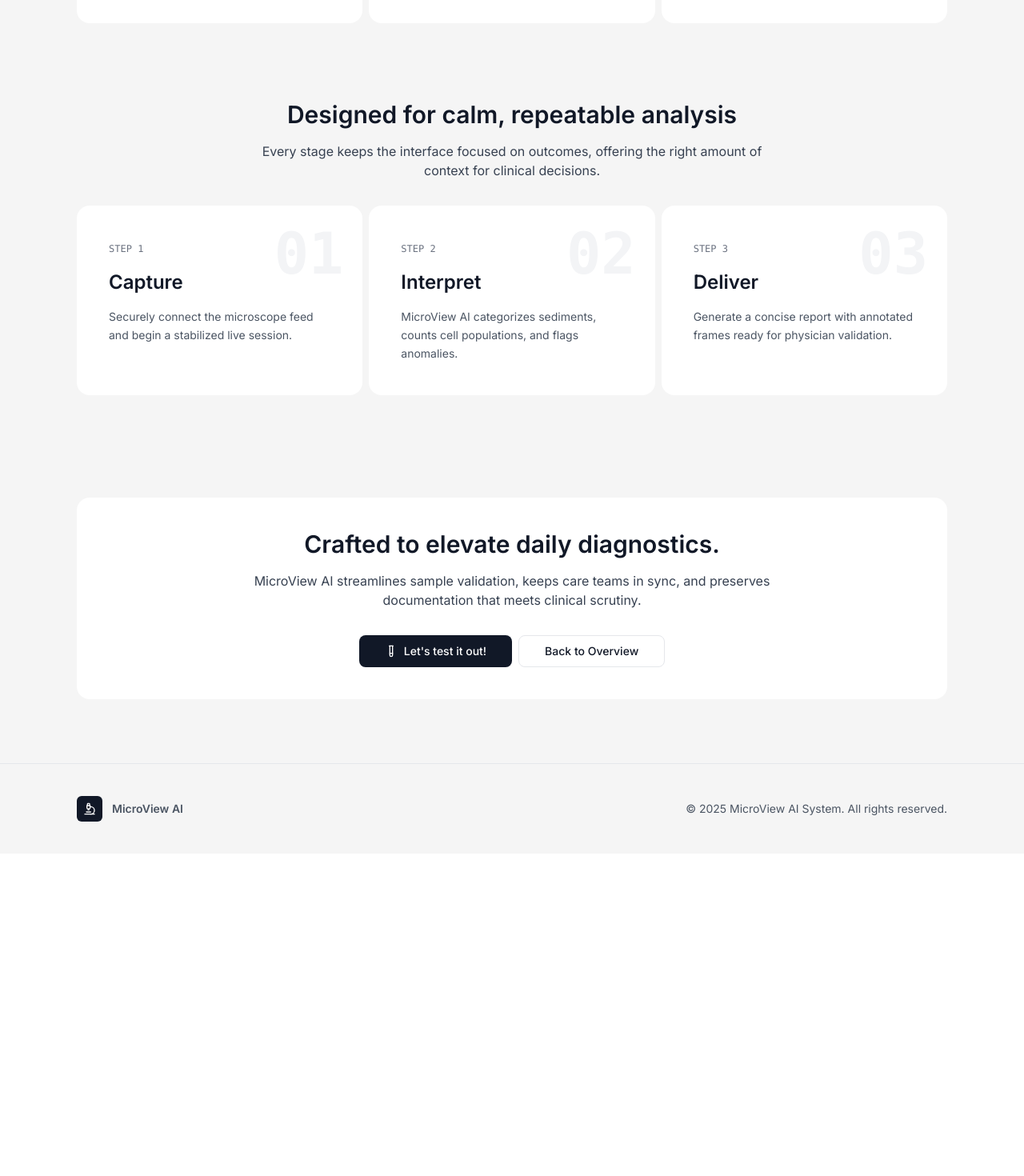
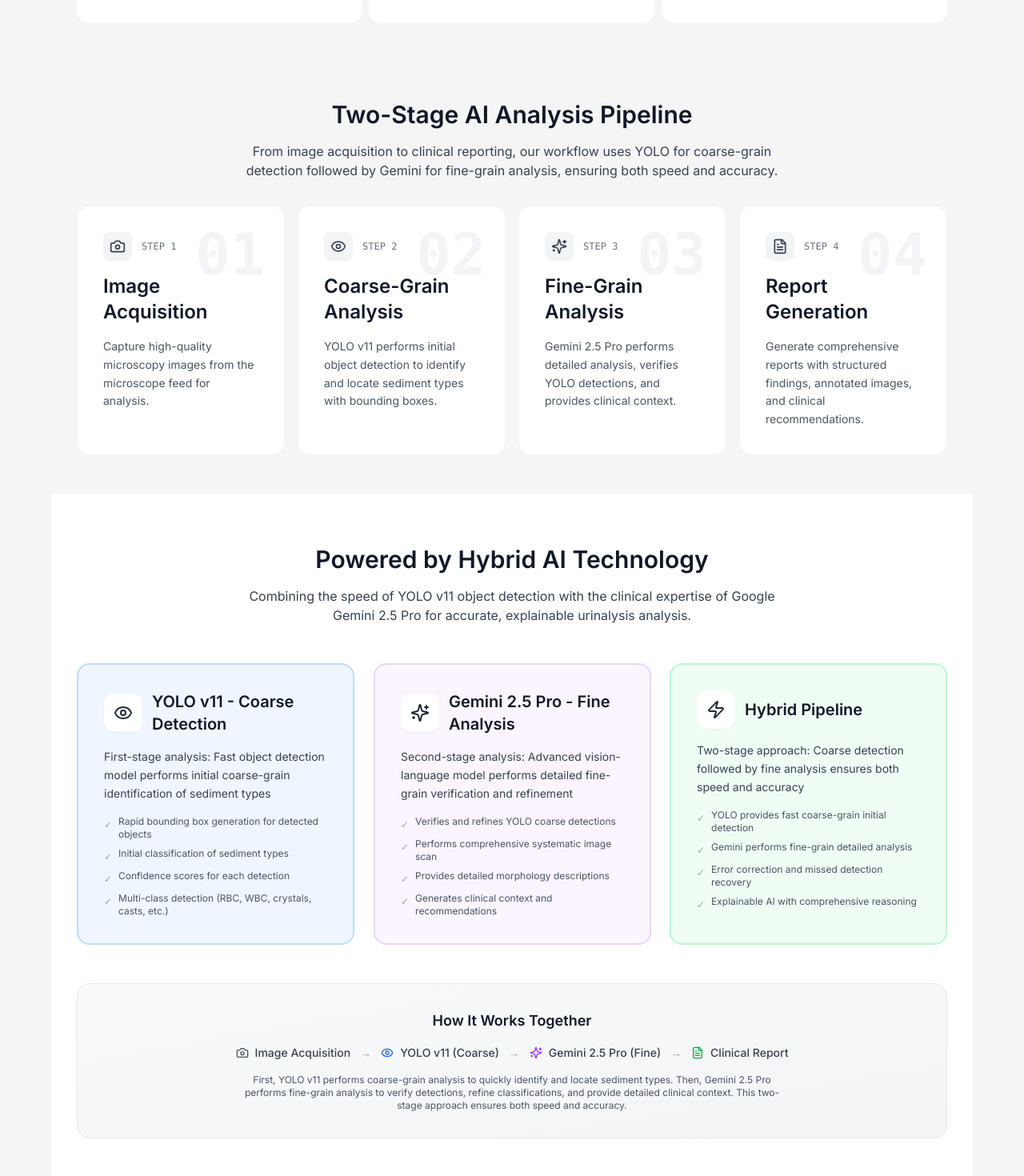
Before and after one commit to mcggEz/microview-ai, a Next.js app: page / in a window 1280 px wide. Shown: the part 700-2170 px from the top of the page at 80% size. Before the commit the page ends 1767 px from the top, so only its background shows below. Built offline with nearby package versions, Linux system fonts and the light colour scheme.

Commit message:
improved landing page

```diff
--- a/src/app/page.tsx
+++ b/src/app/page.tsx
@@ -2,7 +2,7 @@
 
 import { useRouter } from "next/navigation";
 import Image from "next/image";
-import { Microscope, TestTube } from "lucide-react";
+import { Microscope, TestTube, Camera, Brain, FileText, Zap, Eye, Sparkles } from "lucide-react";
 import Link from "next/link";
 
 import { Button } from "@/components/ui/button";
@@ -28,19 +28,67 @@
 
 const workflow = [
   {
-    title: "Capture",
+    title: "Image Acquisition",
     description:
-      "Securely connect the microscope feed and begin a stabilized live session.",
+      "Capture high-quality microscopy images from the microscope feed for analysis.",
+    icon: Camera
   },
   {
-    title: "Interpret",
+    title: "Coarse-Grain Analysis",
     description:
-      "MicroView AI categorizes sediments, counts cell populations, and flags anomalies.",
+      "YOLO v11 performs initial object detection to identify and locate sediment types with bounding boxes.",
+    icon: Eye
   },
   {
-    title: "Deliver",
+    title: "Fine-Grain Analysis",
     description:
-      "Generate a concise report with annotated frames ready for physician validation.",
+      "Gemini 2.5 Pro performs detailed analysis, verifies YOLO detections, and provides clinical context.",
+    icon: Sparkles
+  },
+  {
+    title: "Report Generation",
+    description:
+      "Generate comprehensive reports with structured findings, annotated images, and clinical recommendations.",
+    icon: FileText
+  },
+];
+
+const aiPipeline = [
+  {
+    title: "YOLO v11 - Coarse Detection",
+    description: "First-stage analysis: Fast object detection model performs initial coarse-grain identification of sediment types",
+    features: [
+      "Rapid bounding box generation for detected objects",
+      "Initial classification of sediment types",
+      "Confidence scores for each detection",
+      "Multi-class detection (RBC, WBC, crystals, casts, etc.)"
+    ],
+    icon: Eye,
+    color: "bg-blue-50 border-blue-200"
+  },
+  {
+    title: "Gemini 2.5 Pro - Fine Analysis",
+    description: "Second-stage analysis: Advanced vision-language model performs detailed fine-grain verification and refinement",
+    features: [
+      "Verifies and refines YOLO coarse detections",
+      "Performs comprehensive systematic image scan",
+      "Provides detailed morphology descriptions",
+      "Generates clinical context and recommendations"
+    ],
+    icon: Sparkles,
+    color: "bg-purple-50 border-purple-200"
+  },
+  {
+    title: "Hybrid Pipeline",
+    description: "Two-stage approach: Coarse detection followed by fine analysis ensures both speed and accuracy",
+    features: [
+      "YOLO provides fast coarse-grain initial detection",
+      "Gemini performs fine-grain detailed analysis",
+      "Error correction and missed detection recovery",
+      "Explainable AI with comprehensive reasoning"
+    ],
+    icon: Zap,
+    color: "bg-green-50 border-green-200"
   },
 ];
 
@@ -52,7 +100,7 @@
   };
 
   return (
-    <div className="min-h-screen bg-[#f5f5f5] text-gray-900">
+    <div className="min-h-screen bg-[#f5f5f5] text-gray-900 scroll-smooth">
       <Navbar onDemoClick={handleDemoClick} />
 
       <main>
@@ -173,14 +221,21 @@
         >
           <div className="grid gap-2 md:grid-cols-3">
             {highlights.map((item, index) => (
-              <div key={item.title} className="rounded-2xl bg-white p-8">
+              <div
+                key={item.title}
+                className="group rounded-2xl bg-white p-8 hover:shadow-lg transition-all duration-300 animate-in fade-in slide-in-from-bottom-4 hover:scale-105"
+                style={{
+                  animationDelay: `${index * 150}ms`,
+                  animationFillMode: 'both'
+                }}
+              >
                 <div className="mb-4 flex items-center gap-2">
-                  <span className="text-xs font-mono text-gray-400">
+                  <span className="text-xs font-mono text-gray-400 transition-colors duration-300 group-hover:text-gray-600">
                     {String(index + 1).padStart(2, "0")}
                   </span>
-                  <div className="h-px flex-1 bg-gray-200"></div>
+                  <div className="h-px flex-1 bg-gray-200 transition-all duration-300 group-hover:bg-gray-300"></div>
                 </div>
-                <h3 className="text-lg font-semibold text-gray-900 mb-2">
+                <h3 className="text-lg font-semibold text-gray-900 mb-2 transition-colors duration-300 group-hover:text-gray-700">
                   {item.title}
                 </h3>
                 <p className="text-sm leading-relaxed text-gray-600">
@@ -196,30 +251,40 @@
           className="mx-auto max-w-6xl px-4 py-12 sm:px-6 lg:px-8"
         >
           <div className="space-y-8">
-            <div className="text-center max-w-2xl mx-auto">
+            <div className="text-center max-w-2xl mx-auto animate-in fade-in slide-in-from-bottom-4">
               <h2 className="text-2xl font-semibold text-gray-900 sm:text-3xl">
-                Designed for calm, repeatable analysis
+                Two-Stage AI Analysis Pipeline
               </h2>
               <p className="mt-4 text-sm leading-relaxed text-gray-700 sm:text-base">
-                Every stage keeps the interface focused on outcomes, offering
-                the right amount of context for clinical decisions.
+                From image acquisition to clinical reporting, our workflow uses YOLO for coarse-grain detection followed by Gemini for fine-grain analysis, ensuring both speed and accuracy.
               </p>
             </div>
 
-            <div className="grid grid-cols-1 md:grid-cols-3 gap-2">
-              {workflow.map((step, index) => (
+            <div className="grid grid-cols-1 md:grid-cols-4 gap-4">
+              {workflow.map((step, index) => {
+                const IconComponent = step.icon;
+                return (
                   <div
                     key={step.title}
-                  className="relative rounded-2xl bg-white p-10 overflow-hidden"
+                    className="group relative rounded-2xl bg-white p-8 overflow-hidden border border-gray-100 hover:border-gray-300 hover:shadow-lg transition-all duration-300 animate-in fade-in slide-in-from-bottom-4"
+                    style={{
+                      animationDelay: `${index * 100}ms`,
+                      animationFillMode: 'both'
+                    }}
                   >
-                  <div className="absolute top-6 right-6 text-7xl font-bold text-gray-100 font-mono">
+                    <div className="absolute top-6 right-6 text-7xl font-bold text-gray-100 font-mono transition-transform duration-300 group-hover:scale-110 group-hover:text-gray-200">
                       {String(index + 1).padStart(2, "0")}
                     </div>
                     <div className="relative space-y-4">
-                    <span className="text-xs uppercase font-mono text-gray-500">
+                      <div className="flex items-center gap-3">
+                        <div className="p-2 rounded-lg bg-gray-100 transition-all duration-300 group-hover:bg-gray-200 group-hover:scale-110 group-hover:rotate-6">
+                          <IconComponent className="h-5 w-5 text-gray-700 transition-transform duration-300 group-hover:rotate-12" />
+                        </div>
+                        <span className="text-xs uppercase font-mono text-gray-500 transition-colors duration-300 group-hover:text-gray-700">
                           Step {index + 1}
                         </span>
-                    <h3 className="text-2xl font-semibold text-gray-900">
+                      </div>
+                      <h3 className="text-2xl font-semibold text-gray-900 transition-colors duration-300 group-hover:text-gray-700">
                         {step.title}
                       </h3>
                       <p className="text-sm leading-relaxed text-gray-600">
@@ -227,7 +292,97 @@
                       </p>
                     </div>
                   </div>
+                );
+              })}
+            </div>
+          </div>
+        </section>
+
+        <section
+          id="ai-pipeline"
+          className="mx-auto max-w-6xl px-4 py-16 sm:px-6 lg:px-8 bg-white"
+        >
+          <div className="space-y-12">
+            <div className="text-center max-w-2xl mx-auto animate-in fade-in slide-in-from-bottom-4">
+              <h2 className="text-2xl font-semibold text-gray-900 sm:text-3xl">
+                Powered by Hybrid AI Technology
+              </h2>
+              <p className="mt-4 text-sm leading-relaxed text-gray-700 sm:text-base">
+                Combining the speed of YOLO v11 object detection with the clinical expertise of Google Gemini 2.5 Pro for accurate, explainable urinalysis analysis.
+              </p>
+            </div>
+
+            <div className="grid grid-cols-1 md:grid-cols-3 gap-6">
+              {aiPipeline.map((tech, index) => {
+                const IconComponent = tech.icon;
+                return (
+                  <div
+                    key={tech.title}
+                    className={`rounded-2xl p-8 border-2 ${tech.color} transition-all duration-300 hover:scale-105 hover:shadow-xl animate-in fade-in slide-in-from-bottom-4`}
+                    style={{
+                      animationDelay: `${index * 150}ms`,
+                      animationFillMode: 'both'
+                    }}
+                  >
+                    <div className="space-y-4">
+                      <div className="flex items-center gap-3">
+                        <div className="p-3 rounded-xl bg-white shadow-sm transition-all duration-300 hover:scale-110 hover:rotate-6">
+                          <IconComponent className="h-6 w-6 text-gray-800 transition-transform duration-300" />
+                        </div>
+                        <h3 className="text-xl font-semibold text-gray-900 transition-colors duration-300 group-hover:text-gray-700">
+                          {tech.title}
+                        </h3>
+                      </div>
+                      <p className="text-sm leading-relaxed text-gray-700">
+                        {tech.description}
+                      </p>
+                      <ul className="space-y-2 mt-4">
+                        {tech.features.map((feature, idx) => (
+                          <li
+                            key={idx}
+                            className="text-xs text-gray-600 flex items-start gap-2 transition-all duration-300 hover:translate-x-1"
+                          >
+                            <span className="text-gray-400 mt-1 transition-colors duration-300 group-hover:text-green-500">✓</span>
+                            <span>{feature}</span>
+                          </li>
                         ))}
+                      </ul>
+                    </div>
+                  </div>
+                );
+              })}
+            </div>
+
+            <div className="rounded-2xl bg-gradient-to-br from-gray-50 to-gray-100 p-8 border border-gray-200 hover:shadow-lg transition-all duration-300 animate-in fade-in slide-in-from-bottom-4">
+              <div className="max-w-3xl mx-auto text-center space-y-4">
+                <h3 className="text-lg font-semibold text-gray-900">
+                  How It Works Together
+                </h3>
+                <div className="flex items-center justify-center gap-3 text-sm text-gray-700 flex-wrap">
+                  <div className="flex items-center gap-2 transition-transform duration-300 hover:scale-110">
+                    <Camera className="h-4 w-4 text-gray-600 animate-pulse" />
+                    <span className="font-medium">Image Acquisition</span>
+                  </div>
+                  <span className="text-gray-400 animate-pulse">→</span>
+                  <div className="flex items-center gap-2 transition-transform duration-300 hover:scale-110">
+                    <Eye className="h-4 w-4 text-blue-600 animate-pulse" />
+                    <span className="font-medium">YOLO v11 (Coarse)</span>
+                  </div>
+                  <span className="text-gray-400 animate-pulse">→</span>
+                  <div className="flex items-center gap-2 transition-transform duration-300 hover:scale-110">
+                    <Sparkles className="h-4 w-4 text-purple-600 animate-pulse" />
+                    <span className="font-medium">Gemini 2.5 Pro (Fine)</span>
+                  </div>
+                  <span className="text-gray-400 animate-pulse">→</span>
+                  <div className="flex items-center gap-2 transition-transform duration-300 hover:scale-110">
+                    <FileText className="h-4 w-4 text-green-600 animate-pulse" />
+                    <span className="font-medium">Clinical Report</span>
+                  </div>
+                </div>
+                <p className="text-xs text-gray-600 max-w-2xl mx-auto">
+                  First, YOLO v11 performs coarse-grain analysis to quickly identify and locate sediment types. Then, Gemini 2.5 Pro performs fine-grain analysis to verify detections, refine classifications, and provide detailed clinical context. This two-stage approach ensures both speed and accuracy.
+                </p>
+              </div>
             </div>
           </div>
         </section>
```
Lines whose indentation alone changed are shown as unchanged.
